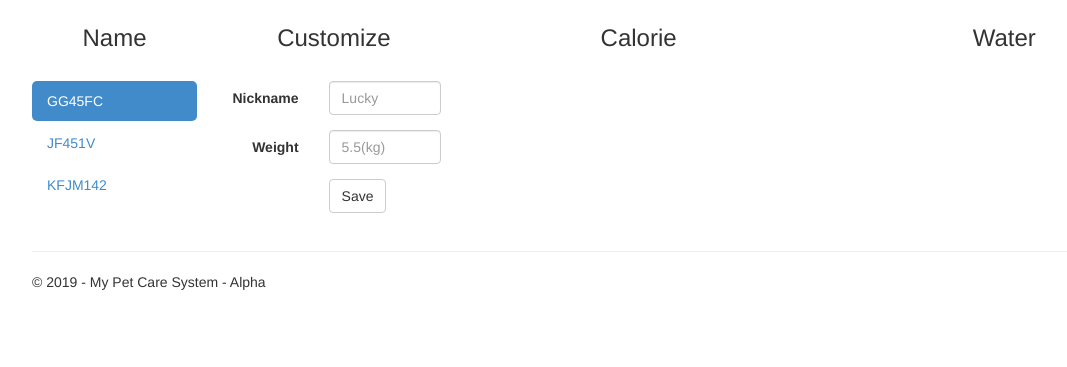
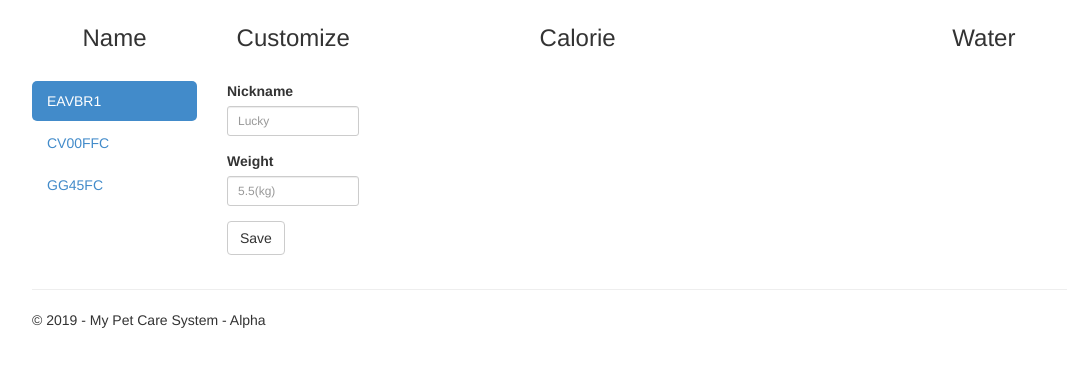
Before and after one commit to asd1115056/Project-DjangoWeb, a Django app: page / in a window 1280 px wide. Shown: the part 65-432 px from the top of the page, without its empty margins (38-1105 px from the left). Run offline with Django 3.2, Linux system fonts and the light colour scheme; a user stored in the database is signed in; data comes from the database, SQL or seed files in the repository; data that the repository does not hold is empty; some libraries are stand-ins or nearby versions.

Commit message:
form post

```diff
--- a/Project_DjangoWeb/urls.py
+++ b/Project_DjangoWeb/urls.py
@@ -17,6 +17,7 @@ urlpatterns = [
     path('ajax/pet_get_id', views.pet_get_id, name='pet_get_id'),
     path('ajax/pet_get_form', views.pet_get_form, name='pet_get_form'),
     path('json_upload', views.json_upload, name='json_upload'),
+    path('json_test', views.json_test, name='json_test'),
 
 
     path('login/',
--- a/app/admin.py
+++ b/app/admin.py
@@ -13,7 +13,7 @@ class user_settingAdmin(admin.ModelAdmin):
     list_display = ('Tag','user_food_setting','user_water_setting','updated_at')
     #後台要顯示的資料表格
 class Tag_InfoAdmin(admin.ModelAdmin):
-    list_display = ('Tag','name')
+    list_display = ('Tag','nickname','weight','updated_at')
     #後台要顯示的資料表格
 
 admin.site.register(env_info,env_infoAdmin)        #註冊 env_info 這個 model
--- a/app/models.py
+++ b/app/models.py
@@ -12,9 +12,9 @@ class env_info(models.Model):
 
 class Tag_Info(models.Model):
     Tag= models.CharField(max_length=20)
-    name = models.CharField(max_length=20, null=True, blank=True)
+    nickname = models.CharField(max_length=20, null=True, blank=True)
     weight = models.DecimalField(max_digits=6,decimal_places=2,default=Decimal('0.00'), null=True, blank=True)
-    updated_at = models.DateTimeField(auto_now_add=True)
+    updated_at = models.DateTimeField(auto_now=True)
     def __str__(self):
        return self.Tag
 
--- a/app/templates/app/index.html
+++ b/app/templates/app/index.html
@@ -19,29 +19,21 @@
     </div>
     <div class="col-md-10 column">
         <div class="row clearfix">
-            <div class="col-md-3 column">
+            <div class="col-md-2 column">
                 <div style="text-align:center;"><h3>Customize</h3><br></div>
-                <form class="form-horizontal" role="form">
+                <form role="form" id="form_test">
                     <div class="form-group">
-                        <label for="Nickname" class="col-sm-5 control-label">Nickname</label>
-                        <div class="col-sm-7">
-                            <input type="text" class="form-control" id="Nickname:" placeholder="Lucky">
-                        </div>
+                        <label for="Nickname">Nickname</label>
+                        <input type="text" class="form-control input-sm" name="Nickname" id="Nickname" placeholder="Lucky">
                     </div>
                     <div class="form-group">
-                        <label for="Weight" class="col-sm-5 control-label">Weight</label>
-                        <div class="col-sm-7">
-                            <input type="number" step="0.01" class="form-control" id="Weight:" placeholder="5.5(kg)">
-                        </div>
+                        <label for="Weight">Weight</label>
+                        <input type="number" step="0.01" class="form-control input-sm" name="Weight" id="Weight" placeholder="5.5(kg)">
                     </div>
-                    <div class="form-group">
-                        <div class="col-sm-offset-5 col-sm-7">
-                            <button type="submit" class="btn btn-default">Save</button>
-                        </div>
-                    </div>
+                    <button type="submit" class="btn btn-default">Save</button>
                 </form>
             </div>
-            <div class="col-md-9 column">
+            <div class="col-md-10 column">
                 <div class="row clearfix">
                     <div class="col-md-6 column">
                         <div style="text-align:center;"><h3>Calorie</h3><br></div>
@@ -154,6 +146,28 @@
     }
 
     setTimeout(refresh, 100) //第一次刷新數據
+
+    $(function () {
+        $('#form_test').submit(function (e) {
+            e.preventDefault();
+            var Nickname = $("#Nickname").val();
+            var Weight = parseFloat($("#Weight").val());
+            data = { 'Nickname': Nickname, 'Weight': Weight };
+            console.log(data);
+            $.ajax({
+                type: "POST",
+                url: "{% url 'json_test' %}",
+                data: data,
+                success: function (response) {
+                    console.log(response);
+                    alert('sucess');
+                },
+                error: function () {
+                    alert("failure");
+                }
+            });
+        });
+    });
 </script>
 
 {% endblock %}
--- a/app/views.py
+++ b/app/views.py
@@ -103,3 +103,16 @@ def json_upload(request):
         return JsonResponse({"status": 200, "msg": text1+text2  })
     else:
         return JsonResponse({"status": 400, "msg": "It is GET" })
+@csrf_exempt
+def json_test(request):
+    if request.method=='POST':
+        Data_POST = request.POST
+        Data_POST=json.dumps(Data_POST)
+        Data_POST=json.loads(Data_POST)
+
+        info = models.Tag_Info.objects.get(Tag='GG45FC')
+        info.nickname=Data_POST.get('Nickname')
+        info.weight=Data_POST.get('Weight')
+        info.save()
+        text=" Update Successfully"
+        return JsonResponse({"status": 200, "msg": text  })
```
Also changed, not shown: app/migrations/0003_auto_20190813_0150.py (added), db.sqlite3.
